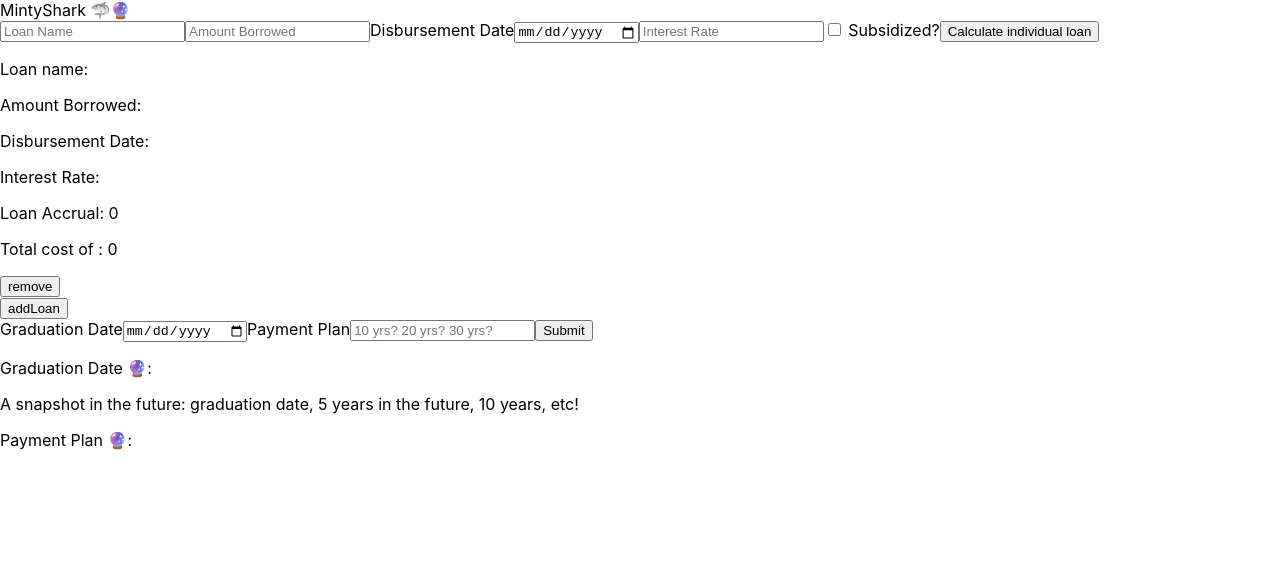
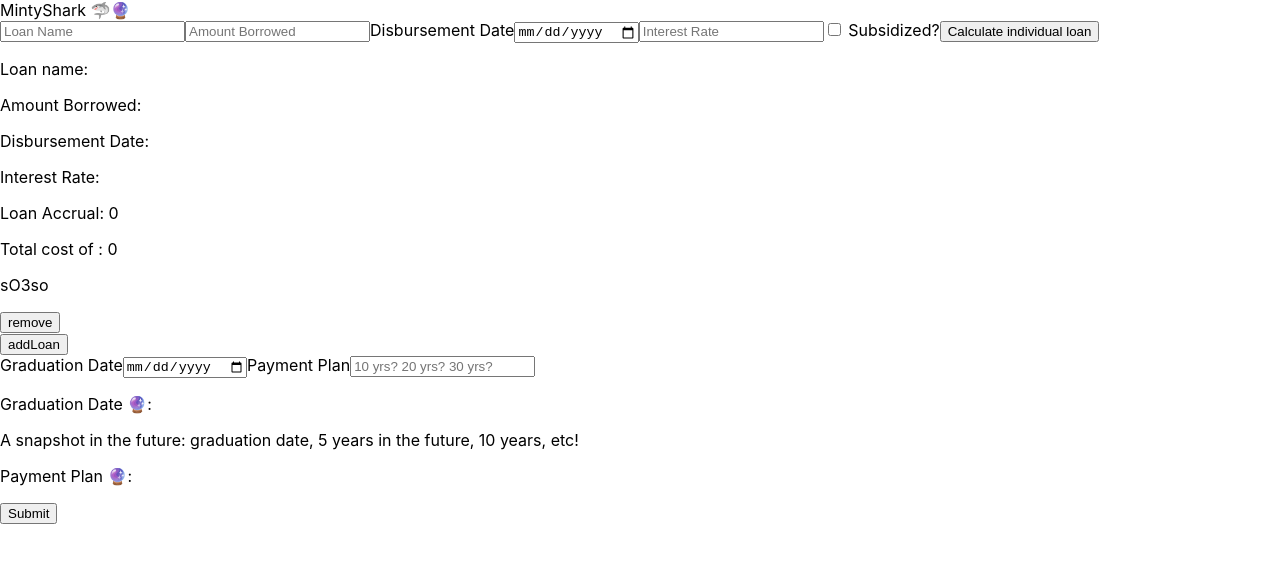
Before and after one commit to aileentran/mintyshark, a React (Create React App) app: page / in a window 1280 px wide. Shown: the top 562 px of the page. Built offline with nearby package versions, Linux system fonts and the light colour scheme.

Commit message:
Fixed adding and removing loan lines
- Added `makeid` function to create individual ids for loan lines
- Removed `createUI` function and commented out `handleChange`
- Included add and remove loan in `LoanForm.js` render function
- WIP consolidating state in `LoanForm.js`

```diff
--- a/src/Components/LoanForm.js
+++ b/src/Components/LoanForm.js
@@ -1,19 +1,43 @@
 import React, {Component} from "react"
+import IndLoanForm from "./IndLoanForm"
 import AddAndDeleteLoans from "./AddAndDeleteLoans"
+import GradPlan from "./GradPlan"
+
+function makeid(length) {
+   var result           = '';
+   var characters       = 'ABCDEFGHIJKLMNOPQRSTUVWXYZabcdefghijklmnopqrstuvwxyz0123456789';
+   var charactersLength = characters.length;
+   for ( var i = 0; i < length; i++ ) {
+      result += characters.charAt(Math.floor(Math.random() * charactersLength));
+   }
+   return result;
+}
 
 class LoanForm extends Component {
   constructor() {
     super()
     this.state = {
-      gradDate: "",
-      paymentPlan: ""
+      values: [{ values: makeid(5) }]
     }
-    this.handleChange = this.handleChange.bind(this)
+    // this.handleChange = this.handleChange.bind(this)
+
   }
 
-  handleChange(event) {
-    const {name, value} = event.target
-    this.setState({ [name] : value })
+  // handleChange(i, event) {
+  //   let values = [...this.state.values]
+  //   values[i].value = event.target.value
+  //   this.setState({ values })
+  // }
+
+  addClick() {
+    let newId = { values: makeid(5) }
+    this.setState(prevState => ({ values: [...prevState.values, newId] }))
+  }
+
+  removeClick(i) {
+    let values = [...this.state.values]
+    values.splice(i, 1)
+    this.setState({ values })
   }
 
   handleSubmit(event) {
@@ -25,26 +49,25 @@
     return(
       <div className="loan-form">
         <form onSubmit={this.handleSubmit}>
+          {this.state.values.map((ele, i) => (
+            <div key={i}>
+              <IndLoanForm />
+              <p>{ele.values}</p>
+              <input
+                type="button"
+                value="remove"
+                onClick={() => this.removeClick(i)}
+              />
+            </div>
+          ))}
 
-          <AddAndDeleteLoans />
+          <input
+            type="button"
+            value="addLoan"
+            onClick={() => this.addClick()}
+          />
 
-          <label>Graduation Date</label>
-            <input
-              type="date"
-              name="gradDate"
-              value={this.state.gradDate}
-              onChange={this.handleChange}
-            />
-
-            <label>Payment Plan</label>
-            <input
-              type="text"
-              name="paymentPlan"
-              placeholder="10 yrs? 20 yrs? 30 yrs?"
-              value={this.state.paymentPlan}
-              onChange={this.handleChange}
-            />
-
+          <GradPlan />
           <input
             type="submit"
             value="Submit"
@@ -56,11 +79,7 @@
 
         {/* TODO for calculations: consider 6 months after grad for subsidized loans!*/}
 
-        <div className="input-values">
-          <p>Graduation Date 🔮: {this.state.gradDate}</p>
-          <p>A snapshot in the future: graduation date, 5 years in the future, 10 years, etc!</p>
-          <p>Payment Plan 🔮: {this.state.paymentPlan}</p>
-        </div>
+
       </div>
     )
   }
```
